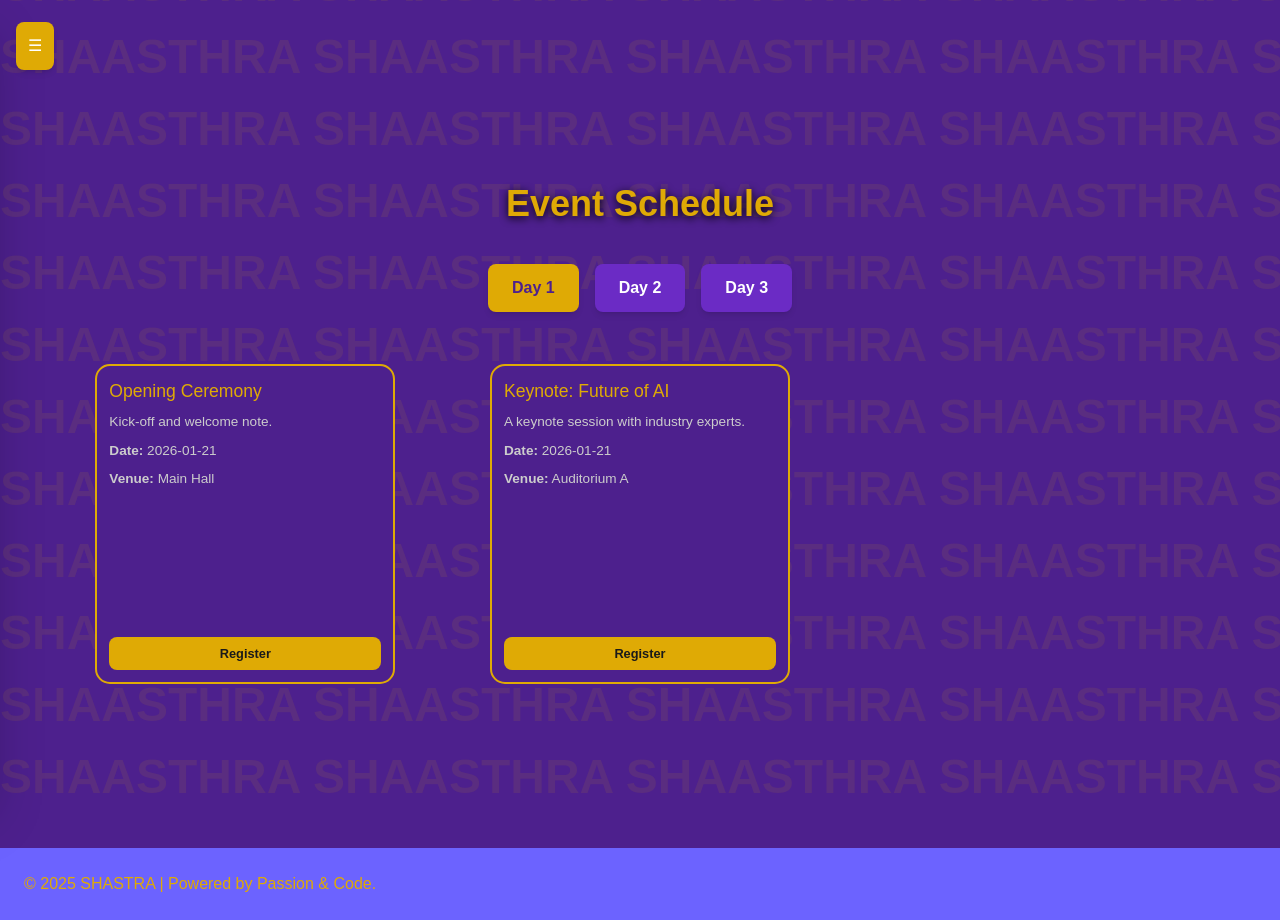
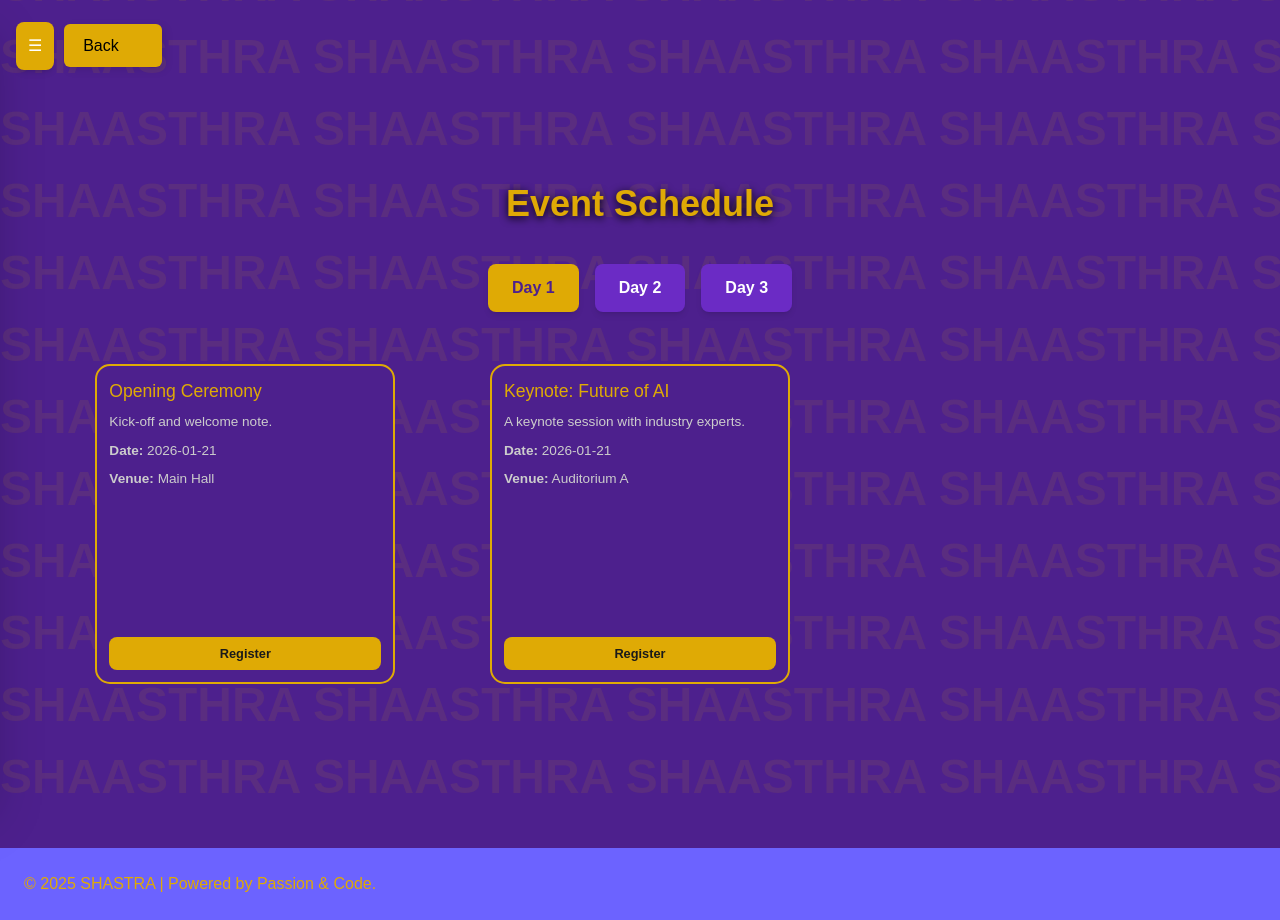
Before and after one commit to Ewanjohndennis/shaasthra, a React (Vite) app: page /events in a window 1280 px wide. Built offline with nearby package versions, Linux system fonts and the light colour scheme.

Commit message:
Update App.jsx

```diff
--- a/src/App.jsx
+++ b/src/App.jsx
@@ -6,6 +6,7 @@ import Loader from './components/loader';
 import AboutEvent from "./pages/about";
 import Contact from "./pages/contact";
 import Gallery from "./pages/gallery";
+import BackButton from './components/backbutton';
 import ScrollingBackground from "./components/scrollingtext";
 import { BrowserRouter as Router, Routes, Route, useLocation } from "react-router-dom";
 import React, { useState, useEffect } from 'react';
@@ -13,16 +14,22 @@ import './App.css';
 import Competition from "./pages/competition";
 import EventSchedule from "./pages/events";
 
-function LayoutWrapper({ children }) {
+const LayoutWrapper = ({ children }) => {
   const location = useLocation();
   const isHome = location.pathname === "/";
 
   return (
-    <main className={isHome ? "pt-32" : "p-6"}>
-      {children}
-    </main>
+    <>
+      {!isHome && <BackButton />}
+
+      {isHome && <ScrollingBackground word="SHAASTRA" />}
+
+      <main className={isHome ? "pt-32" : "p-6"}>
+        {children}
+      </main>
+    </>
   );
-}
+};
 
 function App() {
   const [loading, setLoading] = useState(true);
```
